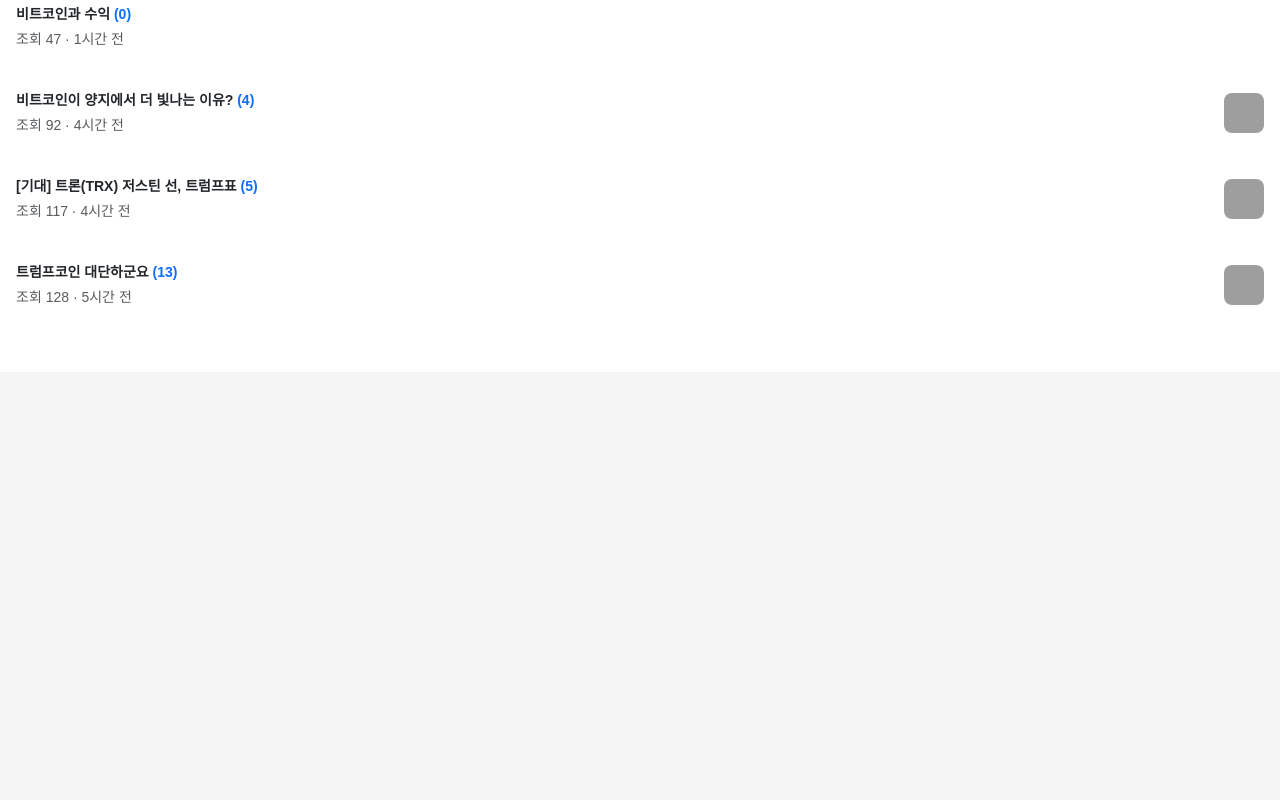
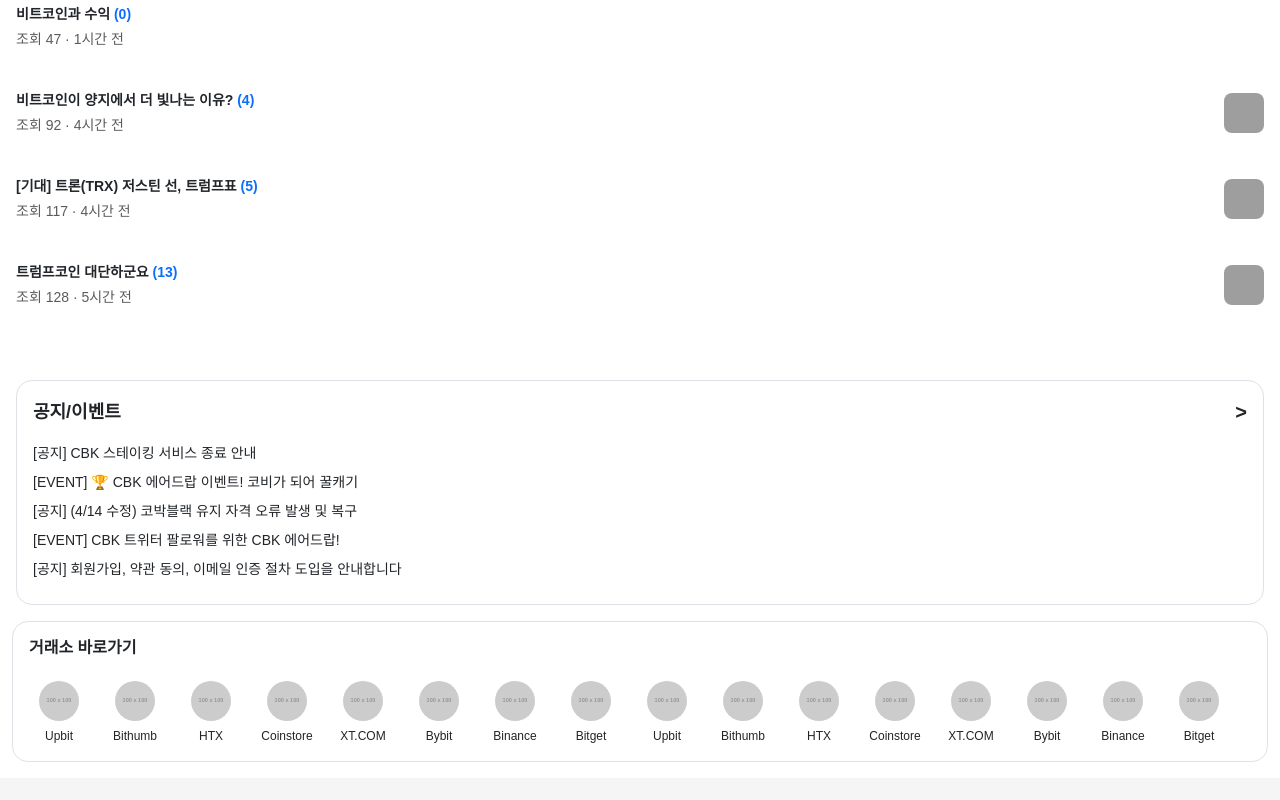
Before and after one commit to zozyhyung/coin, a website: page index.html in a window 1280 px wide. Shown: the part 1651-2451 px from the top of the page. Before the commit the page ends 2023 px from the top, so only its background shows below. Drawn offline with nearby package versions, Linux system fonts and the light colour scheme; grey boxes are pictures that could not be loaded; placeholder pictures from the web are drawn by us.

Commit message:
-홈 > 거래소 바로가기 로직 추가 - 헤더, 푸터 > layout 폴더안에 추가

```diff
--- a/css/style.css
+++ b/css/style.css
@@ -3,6 +3,7 @@
     font-family: 'Noto Sans KR', sans-serif;
     margin: 0;
     padding: 0;
+    padding-bottom: 80px;
   }
 
   #app {
@@ -10,6 +11,7 @@
     display: flex;
     flex-direction: column;
     background-color: #ffffff; /* 앱 전체도 흰색 */
+    box-sizing: border-box;
   }
 
   .bottom-nav {
@@ -223,3 +225,60 @@
     text-overflow: ellipsis;
   }
     /*반응형 이므로 화면 사이즈 줄어들면 리스트 띄어쓰기 안하고 ..으로 표시 로직 끝*/
+
+/* 거래소 바로가기 style 시작 */
+/* 거래소 바로가기 박스 스타일 */
+.exchange-wrapper {
+  background: #fff;
+  padding: 16px;
+  margin: 0 12px 16px 12px;
+  border: 1px solid #dee2e6;
+  border-radius: 16px;
+}
+
+/* 거래소 리스트 */
+.exchange-list {
+  display: flex;
+  overflow-x: auto;
+  gap: 16px;
+  padding-top: 8px;
+  scrollbar-width: none; /* Firefox */
+}
+
+/* 거래소 섹션 타이틀 (거래소 바로가기) */
+.exchange-wrapper h5 {
+  font-weight: 600; /* 700 → 600으로 줄이기 (덜 진하게) */
+  font-size: 16px; /* 크기 작게 */
+  margin-bottom: 16px;
+}
+
+/* Chrome 스크롤 숨기기 */
+.exchange-list::-webkit-scrollbar {
+  display: none;
+}
+
+/* 거래소 개별 항목 */
+.exchange-item {
+  flex: 0 0 auto;
+  text-align: center;
+  width: 60px;
+  text-decoration: none; /* 밑줄 없애기 */
+}
+
+/* 거래소 로고 이미지 */
+.exchange-item img {
+  width: 40px;
+  height: 40px;
+  object-fit: cover;
+  border-radius: 50%; /* 동그랗게 */
+  margin-bottom: 6px;
+}
+
+/* 거래소 이름 */
+.exchange-item span {
+  font-size: 12px;
+  color: #212529;
+  text-decoration: none; /* 이름에도 밑줄 없애기 */
+  display: block; /* 글자도 블록처럼 위아래 정렬 */
+}
+/* 거래소 바로가기 style 끝 */
--- a/index.html
+++ b/index.html
@@ -171,6 +171,27 @@
   </div>
 </div>
 
+<!-- 공지/이벤트 영역 -->
+<div class="bg-white px-3 py-3 mx-3 rounded-4 border mt-2 mb-3" style="border: 1px solid #dee2e6;">
+  <div class="d-flex justify-content-between align-items-center mb-3">
+    <a href="./community.html" class="fw-bold mb-0 text-dark text-decoration-none" style="font-size: 18px;">공지/이벤트</a>
+    <a href="./community.html" class="fw-bold text-dark text-decoration-none" style="font-size: 20px;">&gt;</a>
+  </div>
+
+  <ul id="notice-list" class="list-unstyled mb-0">
+    <!-- JS로 리스트 채워짐 -->
+  </ul>
+</div>
+
+<!-- 거래소 바로가기 섹션 -->
+<div class="exchange-wrapper">
+  <h5 class="fw-bold mb-3">거래소 바로가기</h5>
+
+  <div id="exchange-list" class="exchange-list">
+    <!-- 여기는 JS로 채워넣음 -->
+  </div>
+</div>
+
 <!-- 카드 리스트 -->
 
 <!-- 공지사항 -->
--- a/js/script.js
+++ b/js/script.js
@@ -1,5 +1,5 @@
 // header.html 가져오기
-fetch('./header.html')
+fetch('./layout/header.html')
   .then(response => response.text())
   .then(data => {
     const headerContainer = document.getElementById('header-container');
@@ -9,7 +9,7 @@
   });
 
 // footer.html 불러오기
-fetch('./footer.html')
+fetch('./layout/footer.html')
   .then(response => response.text())
   .then(data => {
     const footerContainer = document.getElementById('footer-container');
@@ -472,3 +472,88 @@
   // 페이지 로드될 때 호출
   renderCoinInfoList();
     /*Investing Insight 영역 끝*/
+
+// 공지 데이터
+const noticeListData = [
+  { title: "[공지] CBK 스테이킹 서비스 종료 안내", link: "./notice1.html" },
+  { title: "[EVENT] 🏆 CBK 에어드랍 이벤트! 코비가 되어 꿀캐기", link: "./notice2.html" },
+  { title: "[공지] (4/14 수정) 코박블랙 유지 자격 오류 발생 및 복구", link: "./notice3.html" },
+  { title: "[EVENT] CBK 트위터 팔로워를 위한 CBK 에어드랍!", link: "./notice4.html" },
+  { title: "[공지] 회원가입, 약관 동의, 이메일 인증 절차 도입을 안내합니다", link: "./notice5.html" }
+];
+
+function renderNoticeList() {
+  const list = document.getElementById('notice-list');
+  list.innerHTML = '';
+
+  noticeListData.forEach(item => {
+    const li = document.createElement('li');
+    li.className = 'mb-2';
+    li.innerHTML = `
+      <a href="${item.link}" class="text-decoration-none text-dark d-block text-truncate" style="font-size: 14px;">
+        ${item.title}
+      </a>
+    `;
+    list.appendChild(li);
+  });
+}
+
+renderNoticeList();
+
+// 거래소 리스트 채우는 데이터
+const exchangeData = [
+  { name: "Upbit", link: "https://upbit.com" },
+  { name: "Bithumb", link: "https://www.bithumb.com" },
+  { name: "HTX", link: "https://www.htx.com" },
+  { name: "Coinstore", link: "https://www.coinstore.com" },
+  { name: "XT.COM", link: "https://www.xt.com" },
+  { name: "Bybit", link: "https://www.bybit.com" },
+  { name: "Binance", link: "https://www.binance.com" },
+  { name: "Bitget", link: "https://www.bitget.com" }
+];
+
+// 더미이미지 링크 하나 공통으로
+const sampleExchangeLogo = "https://dummyimage.com/100x100/cccccc/000000.png&text=EX";
+
+// 거래소 렌더링 함수
+function renderExchangeList() {
+  const container = document.getElementById('exchange-list');
+  if (!container) {
+    console.error('exchange-list 요소를 찾을 수 없습니다.');
+    return;
+  }
+  container.innerHTML = '';
+
+  exchangeData.forEach(exchange => {
+    const a = document.createElement('a');
+    a.href = exchange.link;
+    a.target = '_blank';
+    a.className = 'exchange-item';
+
+    a.innerHTML = `
+      <img src="${sampleExchangeLogo}" alt="${exchange.name}">
+      <span>${exchange.name}</span>
+    `;
+    container.appendChild(a);
+  });
+
+  // 무한처럼 보이게 복제
+  exchangeData.forEach(exchange => {
+    const a = document.createElement('a');
+    a.href = exchange.link;
+    a.target = '_blank';
+    a.className = 'exchange-item';
+
+    a.innerHTML = `
+      <img src="${sampleExchangeLogo}" alt="${exchange.name}">
+      <span>${exchange.name}</span>
+    `;
+    container.appendChild(a);
+  });
+}
+
+// 페이지 로딩될 때 거래소 리스트도 같이 로딩
+window.addEventListener('DOMContentLoaded', () => {
+  renderExchangeList();
+});
+/* 거래소 리스트 로직 끝 */
```
Also changed, not shown: layout/footer.html (renamed from footer.html), layout/header.html (renamed from header.html).
